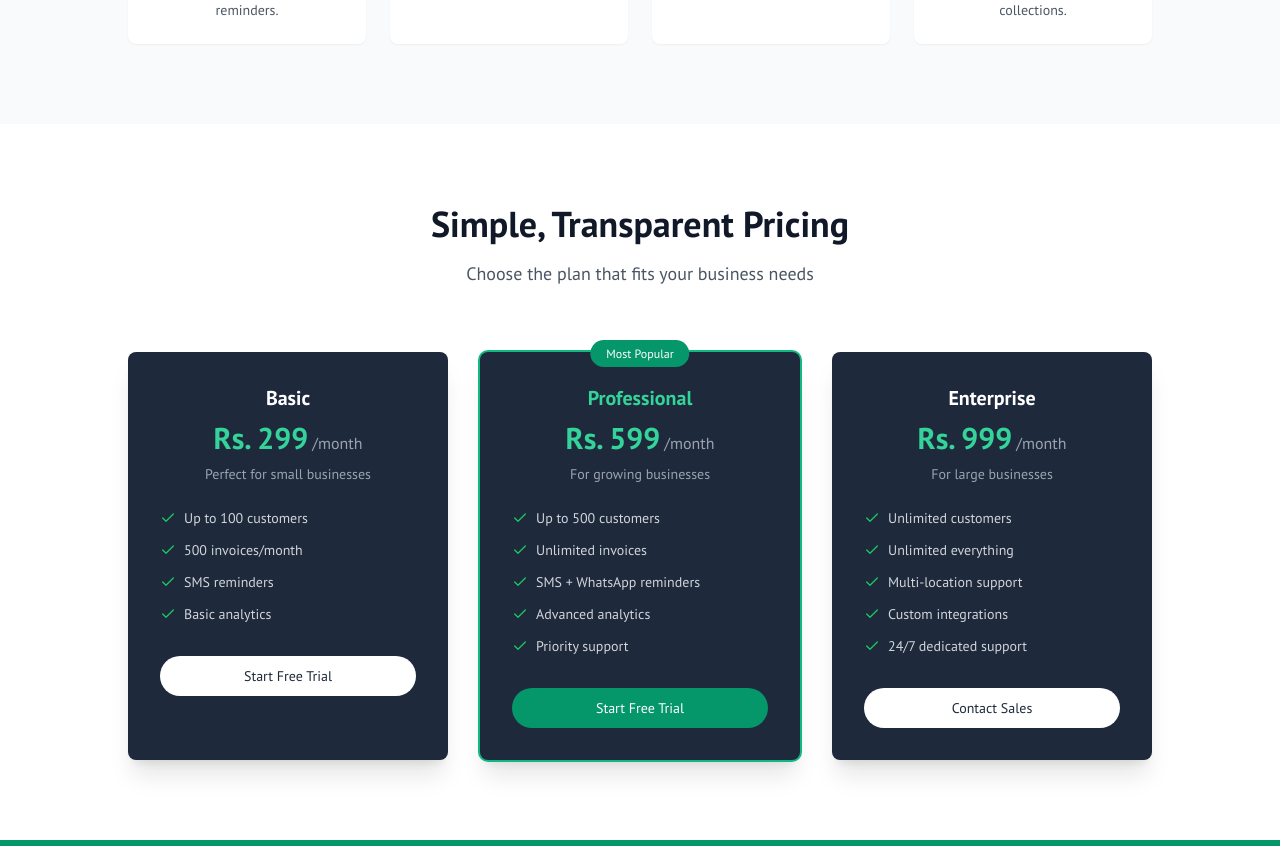
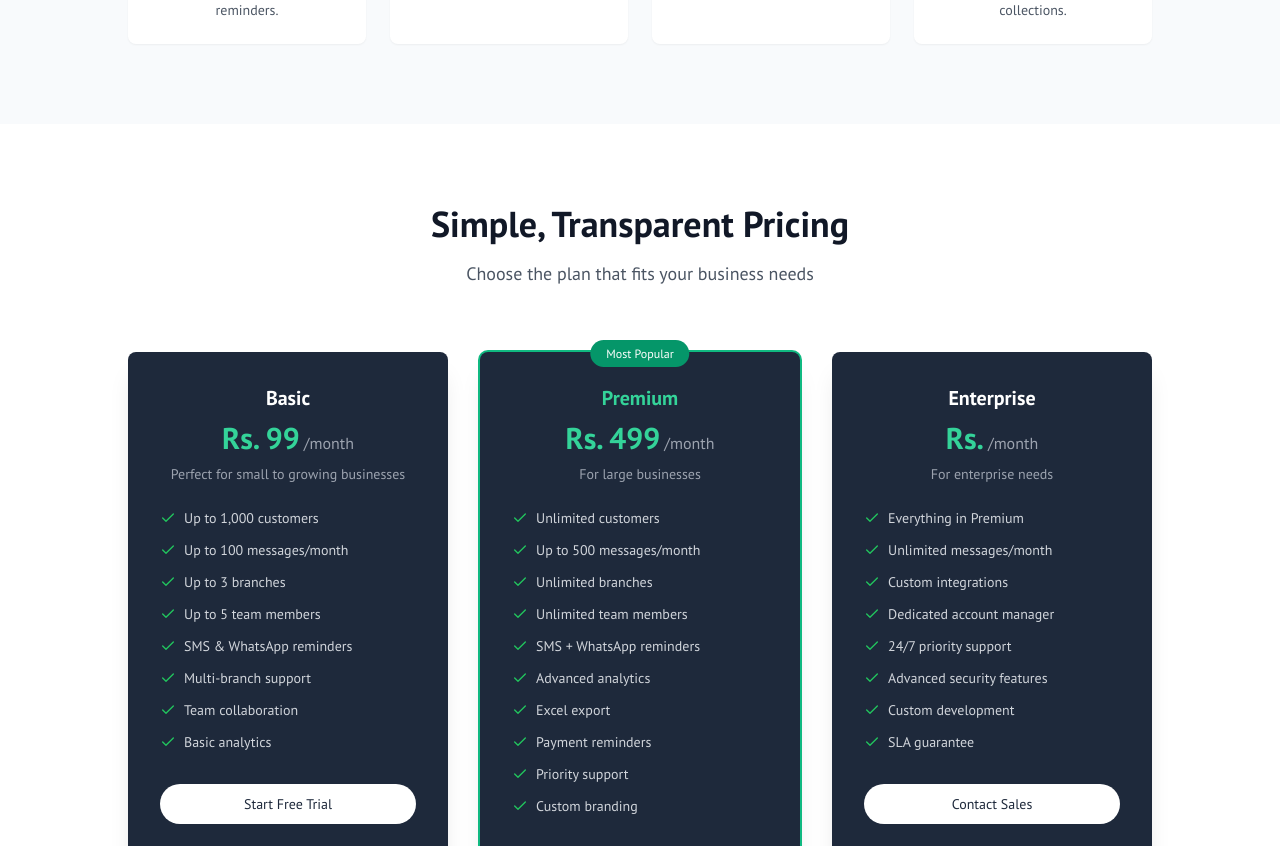
Before and after one commit to HisaabApp/Hisaab_Web_Frontend, a Next.js app: page / in a window 1280 px wide. Shown: the part 1941-2787 px from the top of the page. Built offline with nearby package versions, Linux system fonts and the light colour scheme; no server answers.

Commit message:
feat: implement smooth scroll animations and enhance landing page with updated pricing plans and improved UI elements

```diff
--- a/src/app/page.tsx
+++ b/src/app/page.tsx
@@ -23,8 +23,35 @@ import {
 } from "lucide-react";
 import Link from "next/link";
 import Image from "next/image";
+import { useEffect, useRef } from "react";
 
 export default function LandingPage() {
+  const sectionsRef = useRef<HTMLDivElement[]>([]);
+
+  // Add smooth scroll animation observer
+  useEffect(() => {
+    const observer = new IntersectionObserver(
+      (entries) => {
+        entries.forEach((entry) => {
+          if (entry.isIntersecting) {
+            entry.target.classList.add("animate-fade-in-up");
+            observer.unobserve(entry.target);
+          }
+        });
+      },
+      { threshold: 0.1 }
+    );
+
+    sectionsRef.current.forEach((section) => {
+      if (section) observer.observe(section);
+    });
+
+    return () => {
+      sectionsRef.current.forEach((section) => {
+        if (section) observer.unobserve(section);
+      });
+    };
+  }, []);
 
   const features = [
     {
@@ -97,42 +124,55 @@ export default function LandingPage() {
   const pricingPlans = [
     {
       name: "Basic",
-      price: "299",
-      description: "Perfect for small businesses",
+      price: "99",
+      description: "Perfect for small to growing businesses",
       popular: false,
       features: [
-        "Up to 100 customers",
-        "500 invoices/month",
-        "SMS reminders",
+        "Up to 1,000 customers",
+        "Up to 100 messages/month",
+        "Up to 3 branches",
+        "Up to 5 team members",
+        "SMS & WhatsApp reminders",
+        "Multi-branch support",
+        "Team collaboration",
         "Basic analytics"
       ],
       buttonText: "Start Free Trial"
     },
     {
-      name: "Professional",
-      price: "599",
-      description: "For growing businesses",
+      name: "Premium",
+      price: "499",
+      description: "For large businesses",
       popular: true,
       features: [
-        "Up to 500 customers",
-        "Unlimited invoices",
+        "Unlimited customers",
+        "Up to 500 messages/month",
+        "Unlimited branches",
+        "Unlimited team members",
         "SMS + WhatsApp reminders",
         "Advanced analytics",
-        "Priority support"
+        "Excel export",
+        "Payment reminders",
+        "Priority support",
+        "Custom branding"
       ],
       buttonText: "Start Free Trial"
     },
     {
       name: "Enterprise",
-      price: "999",
-      description: "For large businesses",
+      // price: null,
+      priceLabel: "Custom",
+      description: "For enterprise needs",
       popular: false,
       features: [
-        "Unlimited customers",
-        "Unlimited everything",
-        "Multi-location support",
+        "Everything in Premium",
+        "Unlimited messages/month",
         "Custom integrations",
-        "24/7 dedicated support"
+        "Dedicated account manager",
+        "24/7 priority support",
+        "Advanced security features",
+        "Custom development",
+        "SLA guarantee"
       ],
       buttonText: "Contact Sales"
     }
@@ -140,6 +180,68 @@ export default function LandingPage() {
 
   return (
     <div className="min-h-screen bg-white">
+      <style>{`
+        html {
+          scroll-behavior: smooth;
+        }
+
+        @keyframes fadeInUp {
+          from {
+            opacity: 0;
+            transform: translateY(30px);
+          }
+          to {
+            opacity: 1;
+            transform: translateY(0);
+          }
+        }
+
+        @keyframes slideInLeft {
+          from {
+            opacity: 0;
+            transform: translateX(-30px);
+          }
+          to {
+            opacity: 1;
+            transform: translateX(0);
+          }
+        }
+
+        @keyframes slideInRight {
+          from {
+            opacity: 0;
+            transform: translateX(30px);
+          }
+          to {
+            opacity: 1;
+            transform: translateX(0);
+          }
+        }
+
+        .animate-fade-in-up {
+          animation: fadeInUp 0.6s ease-out forwards;
+        }
+
+        .animate-slide-in-left {
+          animation: slideInLeft 0.6s ease-out forwards;
+        }
+
+        .animate-slide-in-right {
+          animation: slideInRight 0.6s ease-out forwards;
+        }
+
+        section {
+          opacity: 0;
+        }
+
+        a {
+          transition: all 0.3s ease-out;
+        }
+
+        button {
+          transition: all 0.3s ease-out;
+        }
+      `}</style>
       {/* Navigation */}
       <nav className="bg-white sticky top-0 z-50 border-b">
         <div className="container mx-auto px-4 sm:px-6 lg:px-8">
@@ -177,11 +279,11 @@ export default function LandingPage() {
       </nav>
 
       {/* Hero Section */}
-      <section className="bg-gradient-to-br from-slate-50 via-emerald-50/30 to-white py-16 lg:py-24">
+      <section className="bg-gradient-to-br from-slate-50 via-emerald-50/30 to-white py-16 lg:py-24" ref={(el) => { if (el) sectionsRef.current[0] = el; }}>
         <div className="container mx-auto px-4 sm:px-6 lg:px-8">
           <div className="grid lg:grid-cols-2 gap-12 items-center">
             {/* Left Content */}
-            <div className="space-y-6">
+            <div className="space-y-6 animate-slide-in-left" style={{ animation: 'slideInLeft 0.8s ease-out' }}>
               <h1 className="text-4xl lg:text-5xl font-bold text-gray-900 leading-tight">
                 Complete Business{" "}
                 <span className="text-emerald-600">Billing</span>
@@ -218,7 +320,7 @@ export default function LandingPage() {
             </div>
 
             {/* Right Content - Product Video */}
-            <div id="demo-video" className="relative">
+            <div id="demo-video" className="relative animate-slide-in-right" style={{ animation: 'slideInRight 0.8s ease-out 0.2s both' }}>
               <div className="bg-white rounded-2xl shadow-2xl overflow-hidden border">
                 <video
                   autoPlay
@@ -250,7 +352,7 @@ export default function LandingPage() {
       </section>
 
       {/* Features Section */}
-      <section id="features" className="py-20 bg-white">
+      <section id="features" className="py-20 bg-white" ref={(el) => { if (el) sectionsRef.current[1] = el; }}>
         <div className="container mx-auto px-4 sm:px-6 lg:px-8">
           <div className="text-center mb-16">
             <h2 className="text-3xl lg:text-4xl font-bold text-gray-900 mb-4">
@@ -263,7 +365,7 @@ export default function LandingPage() {
 
           <div className="grid md:grid-cols-2 lg:grid-cols-3 gap-8 max-w-6xl mx-auto">
             {features.map((feature, index) => (
-              <Card key={index} className="border-0 shadow-sm hover:shadow-md transition-shadow bg-white">
+              <Card key={index} className="border-0 shadow-sm hover:shadow-md transition-shadow bg-white" style={{ animation: `fadeInUp 0.6s ease-out ${index * 0.1}s both` }}>
                 <CardContent className="p-6">
                   <div className={`w-12 h-12 rounded-xl flex items-center justify-center mb-4 ${feature.color}`}>
                     <feature.icon className="h-6 w-6" />
@@ -286,7 +388,7 @@ export default function LandingPage() {
       </section>
 
       {/* Business Types Section */}
-      <section id="business" className="py-20 bg-slate-50">
+      <section id="business" className="py-20 bg-slate-50" ref={(el) => { if (el) sectionsRef.current[2] = el; }}>
         <div className="container mx-auto px-4 sm:px-6 lg:px-8">
           <div className="text-center mb-16">
             <h2 className="text-3xl lg:text-4xl font-bold text-gray-900 mb-4">
@@ -299,7 +401,7 @@ export default function LandingPage() {
 
           <div className="grid md:grid-cols-2 lg:grid-cols-4 gap-6 max-w-5xl mx-auto">
             {businessTypes.map((business, index) => (
-              <Card key={index} className="border-0 shadow-sm bg-white text-center">
+              <Card key={index} className="border-0 shadow-sm bg-white text-center" style={{ animation: `fadeInUp 0.6s ease-out ${index * 0.1}s both` }}>
                 <CardContent className="p-6">
                   <div className="w-12 h-12 bg-slate-100 rounded-xl flex items-center justify-center mx-auto mb-4">
                     <business.icon className="h-6 w-6 text-slate-600" />
@@ -314,7 +416,7 @@ export default function LandingPage() {
       </section>
 
       {/* Pricing Section */}
-      <section id="pricing" className="py-20 bg-white">
+      <section id="pricing" className="py-20 bg-white" ref={(el) => { if (el) sectionsRef.current[3] = el; }}>
         <div className="container mx-auto px-4 sm:px-6 lg:px-8">
           <div className="text-center mb-16">
             <h2 className="text-3xl lg:text-4xl font-bold text-gray-900 mb-4">
@@ -330,6 +432,7 @@ export default function LandingPage() {
               <Card
                 key={index}
                 className={`relative bg-slate-800 border-0 shadow-xl ${plan.popular ? 'ring-2 ring-emerald-500' : ''}`}
+                style={{ animation: `fadeInUp 0.6s ease-out ${index * 0.15}s both` }}
               >
                 {plan.popular && (
                   <div className="absolute -top-3 left-1/2 -translate-x-1/2">
@@ -344,8 +447,14 @@ export default function LandingPage() {
                       {plan.name}
                     </h3>
                     <div className="flex items-baseline justify-center gap-1">
+                      {plan.price !== null ? (
+                        <>
                           <span className={`text-3xl font-bold ${plan.popular ? 'text-emerald-400' : 'text-emerald-400'}`}>Rs. {plan.price}</span>
                           <span className="text-gray-400">/month</span>
+                        </>
+                      ) : (
+                        <span className="text-2xl font-bold text-emerald-400">{plan.priceLabel}</span>
+                      )}
                     </div>
                     <p className="text-sm text-gray-400 mt-2">{plan.description}</p>
                   </div>
@@ -359,6 +468,19 @@ export default function LandingPage() {
                     ))}
                   </ul>
 
+                  {plan.buttonText === "Contact Sales" ? (
+                    <a href="mailto:support@hisaabapp.com?subject=Enterprise Plan Inquiry" className="block">
+                      <Button
+                        className={`w-full rounded-full ${
+                          plan.popular
+                            ? 'bg-emerald-600 hover:bg-emerald-700 text-white'
+                            : 'bg-white text-slate-800 hover:bg-gray-100'
+                        }`}
+                      >
+                        {plan.buttonText}
+                      </Button>
+                    </a>
+                  ) : (
                     <Link href="/register" className="block">
                       <Button
                         className={`w-full rounded-full ${
@@ -370,6 +492,7 @@ export default function LandingPage() {
                         {plan.buttonText}
                       </Button>
                     </Link>
+                  )}
                 </CardContent>
               </Card>
             ))}
@@ -378,15 +501,15 @@ export default function LandingPage() {
       </section>
 
       {/* CTA Section */}
-      <section className="py-20 bg-emerald-600">
+      <section className="py-20 bg-emerald-600" ref={(el) => { if (el) sectionsRef.current[4] = el; }}>
         <div className="container mx-auto px-4 sm:px-6 lg:px-8 text-center">
-          <h2 className="text-3xl lg:text-4xl font-bold text-white mb-4">
+          <h2 className="text-3xl lg:text-4xl font-bold text-white mb-4" style={{ animation: 'fadeInUp 0.6s ease-out' }}>
             Ready to Transform Your Business Billing?
           </h2>
-          <p className="text-lg text-emerald-100 mb-8 max-w-2xl mx-auto">
+          <p className="text-lg text-emerald-100 mb-8 max-w-2xl mx-auto" style={{ animation: 'fadeInUp 0.6s ease-out 0.1s both' }}>
             Join thousands of businesses already using HisaabApp to streamline their billing and grow their revenue.
           </p>
-          <div className="flex flex-col sm:flex-row gap-4 justify-center">
+          <div className="flex flex-col sm:flex-row gap-4 justify-center" style={{ animation: 'fadeInUp 0.6s ease-out 0.2s both' }}>
             <Link href="/register">
               <Button size="lg" className="bg-white text-emerald-600 hover:bg-gray-100 rounded-full px-8 h-12">
                 Start Your Free Trial
@@ -398,7 +521,7 @@ export default function LandingPage() {
               </Button>
             </Link>
           </div>
-          <p className="text-sm text-emerald-200 mt-6">
+          <p className="text-sm text-emerald-200 mt-6" style={{ animation: 'fadeInUp 0.6s ease-out 0.3s both' }}>
             14-day free trial • No credit card required • Cancel anytime
           </p>
         </div>
```
Lines whose indentation alone changed are shown as unchanged.
